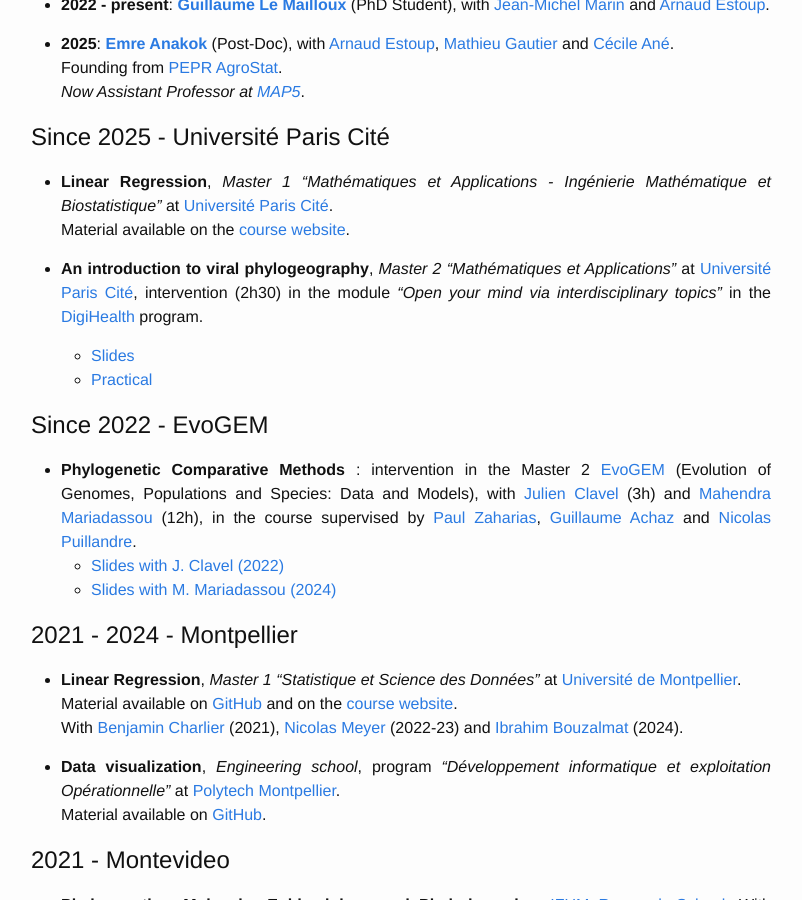
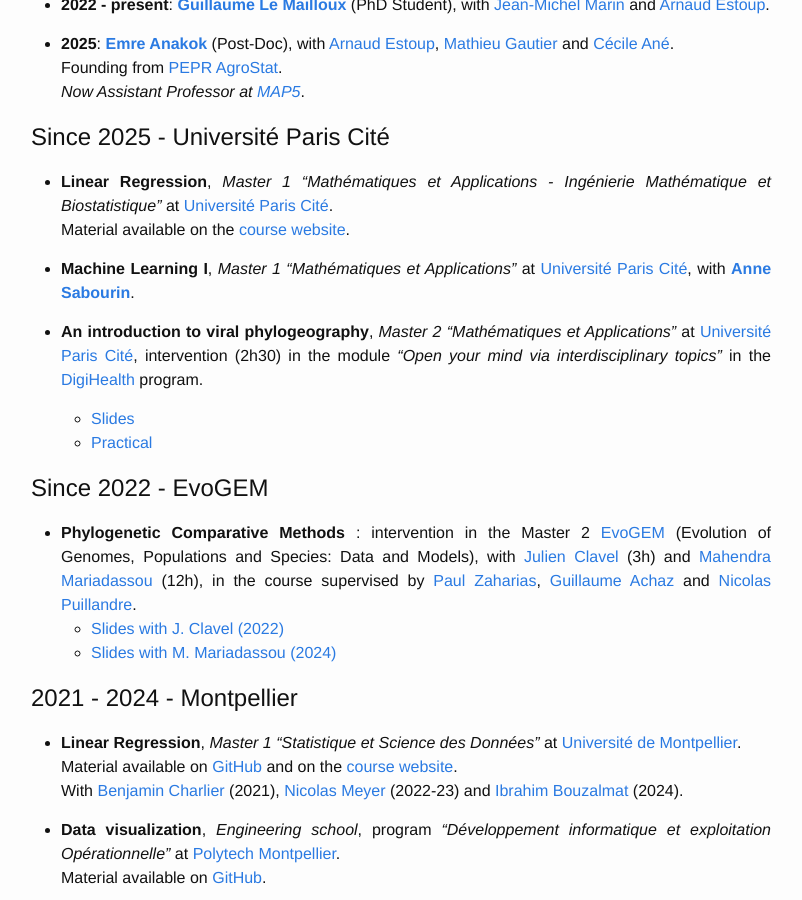
Before and after one commit to pbastide/pbastide.github.io, a Jekyll site: the page built from teaching.md, in a window 1280 px wide and 900 px high, scrolled down 309 px. Shown: the whole window, without its empty margins (239-1041 px from the left). Built offline with Jekyll 4.4.1, drawn with Linux system fonts in a browser that asks for light colours.

Commit message:
update teaching

```diff
--- a/teaching.md
+++ b/teaching.md
@@ -33,6 +33,11 @@ Founding from [PEPR AgroStat](https://www.maths-vives.fr/projet/agrostat/).
 *Master 1* *"Mathématiques et Applications - Ingénierie Mathématique et Biostatistique"*
 at [Université Paris Cité](https://math-info.u-paris.fr/master-mathematiques-et-applications/specialite-ingenierie-mathematique-et-biostatistique/).
 Material available on the [course website](https://pbastide.github.io/MV4AE035/).
+
+* **Machine Learning I**,
+*Master 1* *"Mathématiques et Applications"*
+at [Université Paris Cité](https://math-info.u-paris.fr/master-mathematiques-et-applications/),
+with [**Anne Sabourin**](https://helios2.mi.parisdescartes.fr/~asabouri/).
 
 * **An introduction to viral phylogeography**,
 *Master 2* *"Mathématiques et Applications"*
```
